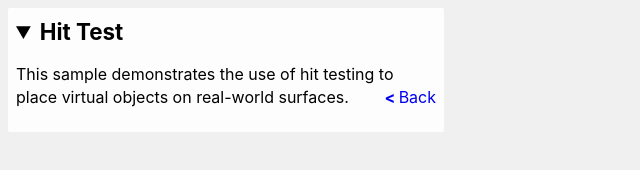
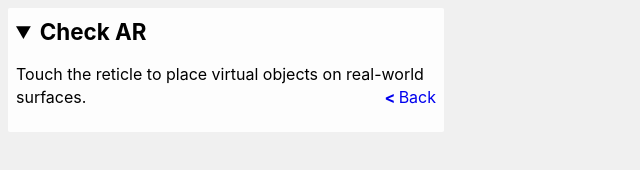
Before and after one commit to amayvarghese/WebXR_Test, a plain HTML site: page index.html in a window 1280 px wide. Shown: the whole page, without its empty margins (0-640 px from the left). Drawn offline with Linux system fonts and the light colour scheme.

Commit message:
changed Code

```diff
--- a/index.html
+++ b/index.html
@@ -34,9 +34,9 @@ CONNECTION WITH THE SOFTWARE OR THE USE OR OTHER DEALINGS IN THE SOFTWARE.
   <body>
     <header>
       <details open>
-        <summary>Hit Test</summary>
+        <summary>Check AR</summary>
         <p>
-          This sample demonstrates the use of hit testing to place virtual objects on real-world surfaces.
+          Touch the reticle to place virtual objects on real-world surfaces.
           <a class="back" href="./">Back</a>
         </p>
       </details>
@@ -105,7 +105,7 @@ CONNECTION WITH THE SOFTWARE OR THE USE OR OTHER DEALINGS IN THE SOFTWARE.
       }
 
       function onRequestSession() {
-        return navigator.xr.requestSession('immersive-ar', {requiredFeatures: ['local', 'Check AR']})
+        return navigator.xr.requestSession('immersive-ar', {requiredFeatures: ['local', 'hit-test']})
                            .then((session) => {
           xrButton.setSession(session);
           onSessionStarted(session);
```
